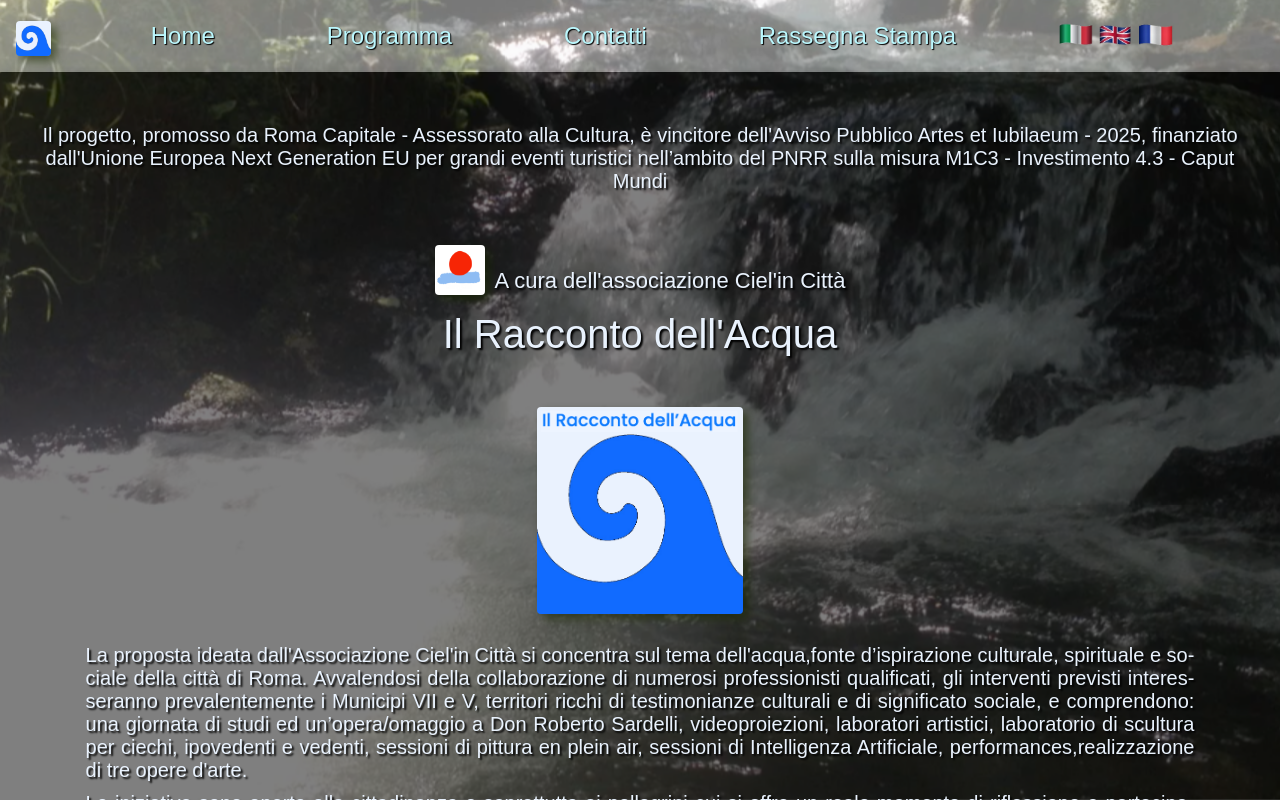
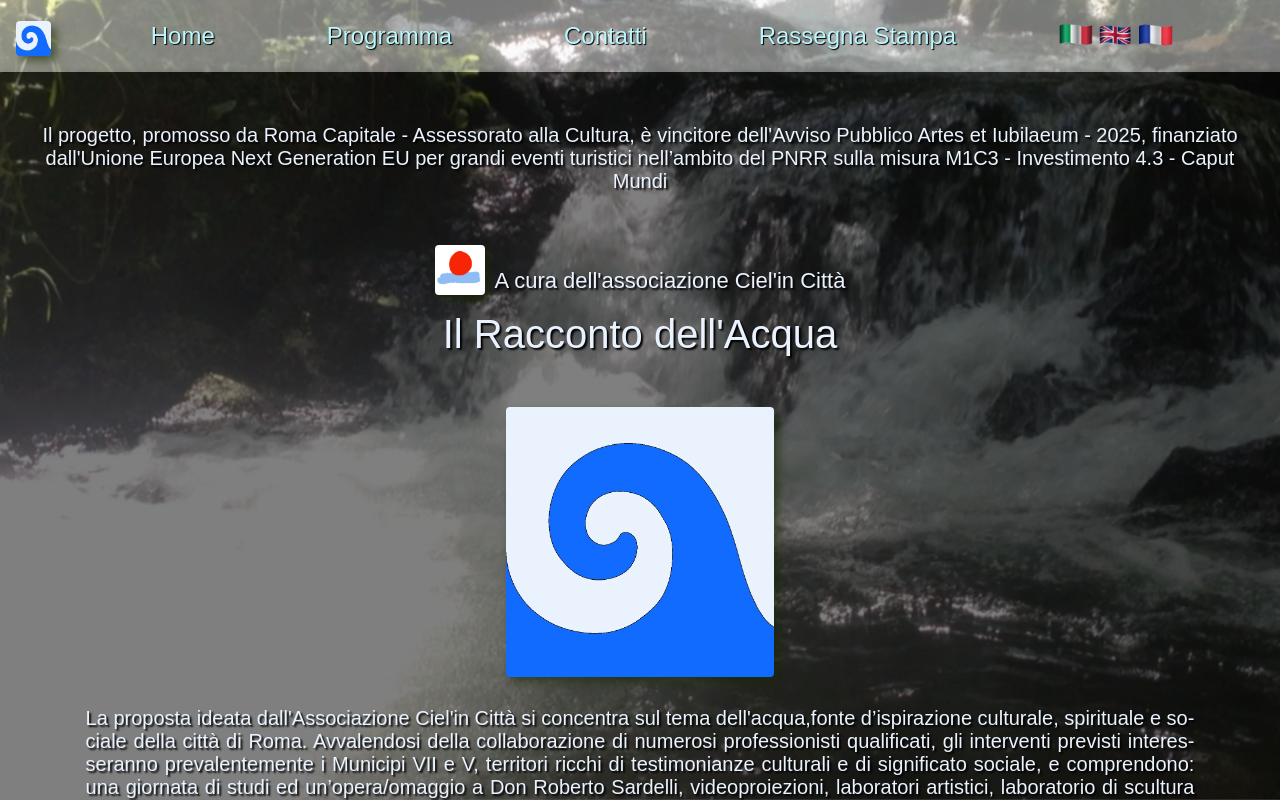
Before and after one commit to fguerin555/aqua, a React (Create React App) app: page / in a window 1280 px wide. Built offline with nearby package versions, Linux system fonts and the light colour scheme.

Commit message:
ChangeLogoSansTexte

```diff
--- a/src/pages/HomePageFile/HomePage.js
+++ b/src/pages/HomePageFile/HomePage.js
@@ -2,7 +2,7 @@
 import React from "react";
 import styles from "./HomePage.module.css";
 import { useTranslation } from "react-i18next";
-import Logo from "../../assets/images/LogoAcqua2.png";
+import Logo from "../../assets/images/LogoOndaBlue2.png";
 import LogoCiC from "../../assets/images/LogoCiC.png";
 import BackgroundFoto from "../../assets/images/BackgroundFoto5.png";
 
--- a/src/pages/HomePageFile/HomePage.module.css
+++ b/src/pages/HomePageFile/HomePage.module.css
@@ -53,7 +53,7 @@
 }
 .Logo img {
   display: block;
-  width: 45%;
+  width: 30%;
   height: auto;
   visibility: visible;
   opacity: 1;
--- a/src/pages/LinksPageFile/LinksPage.js
+++ b/src/pages/LinksPageFile/LinksPage.js
@@ -1,6 +1,6 @@
 import React from "react";
 import { useTranslation } from "react-i18next";
-import Logo from "../../assets/images/LogoAcqua2.png";
+import Logo from "../../assets/images/LogoOndaBlue2.png";
 import LogoCiC from "../../assets/images/LogoCiC.png";
 import styles from "./LinksPage.module.css";
 import BackgroundFoto from "../../assets/images/BackgroundFoto5.png";
--- a/src/pages/LinksPageFile/LinksPage.module.css
+++ b/src/pages/LinksPageFile/LinksPage.module.css
@@ -48,7 +48,7 @@
 
 .Logo img {
   display: block;
-  width: 35%;
+  width: 23%;
   border-radius: 4px;
   height: auto;
   visibility: visible;
--- a/src/pages/NewProgrammaFile/NewProgramma.js
+++ b/src/pages/NewProgrammaFile/NewProgramma.js
@@ -24,7 +24,7 @@ import ViaFilippoRe from "../../assets/images/ViaFilippoRe.png";
 import PianoBi from "../../assets/images/PianoBi.png";
 import VialedellAcquedottoAlessandrino from "../../assets/images/VialedellAcquedottoAlessandrino.png";
 import IstitutoConfalonieri from "../../assets/images/IstitutoConfalonieri.png";
-import Logo from "../../assets/images/LogoAcqua2.png";
+import Logo from "../../assets/images/LogoOndaBlue2.png";
 import simbolmapp from "../../assets/images/simbolmapp.png";
 import BackgroundFoto from "../../assets/images/BackgroundFoto5.png";
 
--- a/src/pages/NewProgrammaFile/NewProgramma.module.css
+++ b/src/pages/NewProgrammaFile/NewProgramma.module.css
@@ -19,7 +19,7 @@
 
 .Logo img {
   display: block;
-  width: 35%;
+  width: 23%;
   height: auto;
   border-radius: 3.5px;
   height: auto;
--- a/src/pages/StampaFile/Stampa.js
+++ b/src/pages/StampaFile/Stampa.js
@@ -1,6 +1,6 @@
 import React from "react";
 import { useTranslation } from "react-i18next";
-import Logo from "../../assets/images/LogoAcqua2.png";
+import Logo from "../../assets/images/LogoOndaBlue2.png";
 import styles from "./Stampa.module.css";
 import BackgroundFoto from "../../assets/images/BackgroundFoto5.png";
 const StampaPage = () => {
--- a/src/pages/StampaFile/Stampa.module.css
+++ b/src/pages/StampaFile/Stampa.module.css
@@ -52,7 +52,7 @@
 
 .Logo img {
   display: block;
-  width: 35%;
+  width: 23%;
   border-radius: 4px;
   height: auto;
   visibility: visible;
```
Also changed, not shown: package.json (+3 -4 lines).
